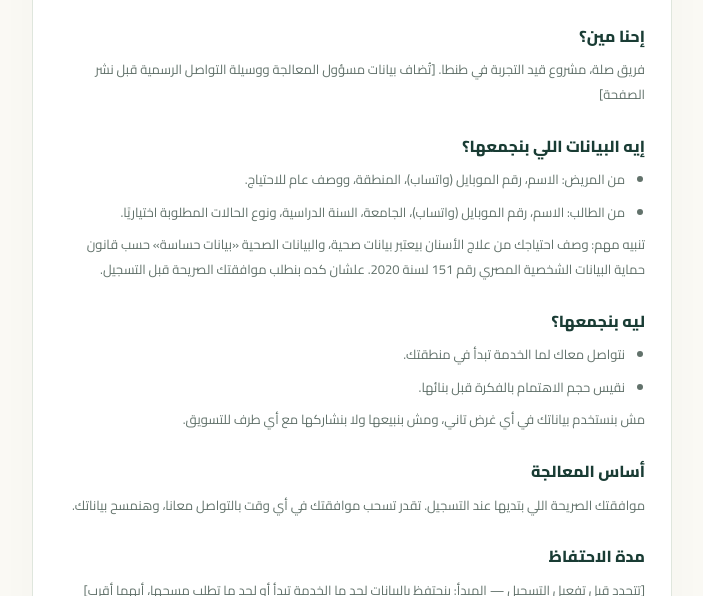
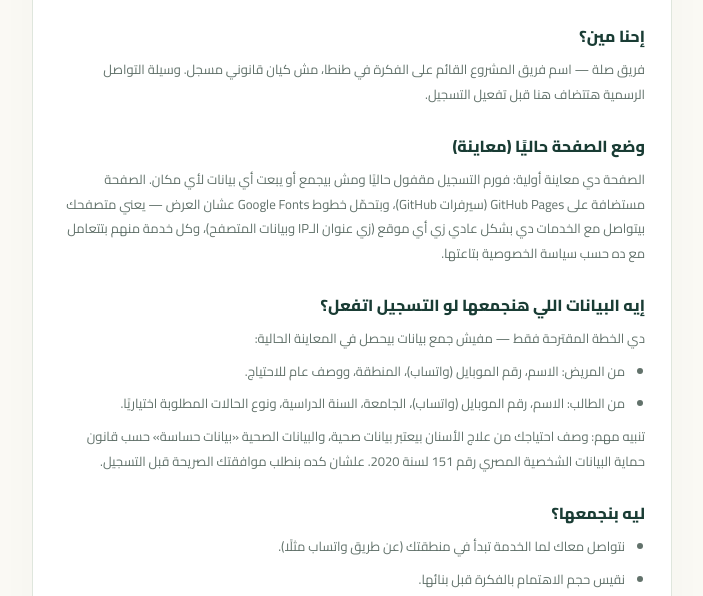
Before and after one commit to Yujin899/wasla-dental-demo, a plain HTML site: page privacy.html in a window 1280 px wide. Shown: the part 200-796 px from the top of the page, without its empty margins (288-991 px from the left). Drawn offline with Linux system fonts and the light colour scheme.

Commit message:
Update privacy policy content and structure

```diff
--- a/privacy.html
+++ b/privacy.html
@@ -14,8 +14,11 @@
 <h1>سياسة الخصوصية</h1>
 <p>آخر تحديث: مسودة للمراجعة، نوفمبر 2026.</p>
 <h2>إحنا مين؟</h2>
-<p>فريق صلة، مشروع قيد التجربة في طنطا. [تُضاف بيانات مسؤول المعالجة ووسيلة التواصل الرسمية قبل نشر الصفحة]</p>
-<h2>إيه البيانات اللي بنجمعها؟</h2>
+<p>فريق صلة — اسم فريق المشروع القائم على الفكرة في طنطا، مش كيان قانوني مسجل. وسيلة التواصل الرسمية هتتضاف هنا قبل تفعيل التسجيل.</p>
+<h2>وضع الصفحة حاليًا (معاينة)</h2>
+<p>الصفحة دي معاينة أولية: فورم التسجيل مقفول حاليًا ومش بيجمع أو يبعت أي بيانات لأي مكان. الصفحة مستضافة على GitHub Pages (سيرفرات GitHub)، وبتحمّل خطوط Google Fonts عشان العرض — يعني متصفحك بيتواصل مع الخدمات دي بشكل عادي زي أي موقع (زي عنوان الـIP وبيانات المتصفح)، وكل خدمة منهم بتتعامل مع ده حسب سياسة الخصوصية بتاعتها.</p>
+<h2>إيه البيانات اللي هنجمعها لو التسجيل اتفعل؟</h2>
+<p>دي الخطة المقترحة فقط — مفيش جمع بيانات بيحصل في المعاينة الحالية:</p>
 <ul>
 <li>من المريض: الاسم، رقم الموبايل (واتساب)، المنطقة، ووصف عام للاحتياج.</li>
 <li>من الطالب: الاسم، رقم الموبايل (واتساب)، الجامعة، السنة الدراسية، ونوع الحالات المطلوبة اختياريًا.</li>
@@ -23,7 +26,7 @@
 <p>تنبيه مهم: وصف احتياجك من علاج الأسنان بيعتبر بيانات صحية، والبيانات الصحية «بيانات حساسة» حسب قانون حماية البيانات الشخصية المصري رقم 151 لسنة 2020. علشان كده بنطلب موافقتك الصريحة قبل التسجيل.</p>
 <h2>ليه بنجمعها؟</h2>
 <ul>
-<li>نتواصل معاك لما الخدمة تبدأ في منطقتك.</li>
+<li>نتواصل معاك لما الخدمة تبدأ في منطقتك (عن طريق واتساب مثلًا).</li>
 <li>نقيس حجم الاهتمام بالفكرة قبل بنائها.</li>
 </ul>
 <p>مش بنستخدم بياناتك في أي غرض تاني، ومش بنبيعها ولا بنشاركها مع أي طرف للتسويق.</p>
```
